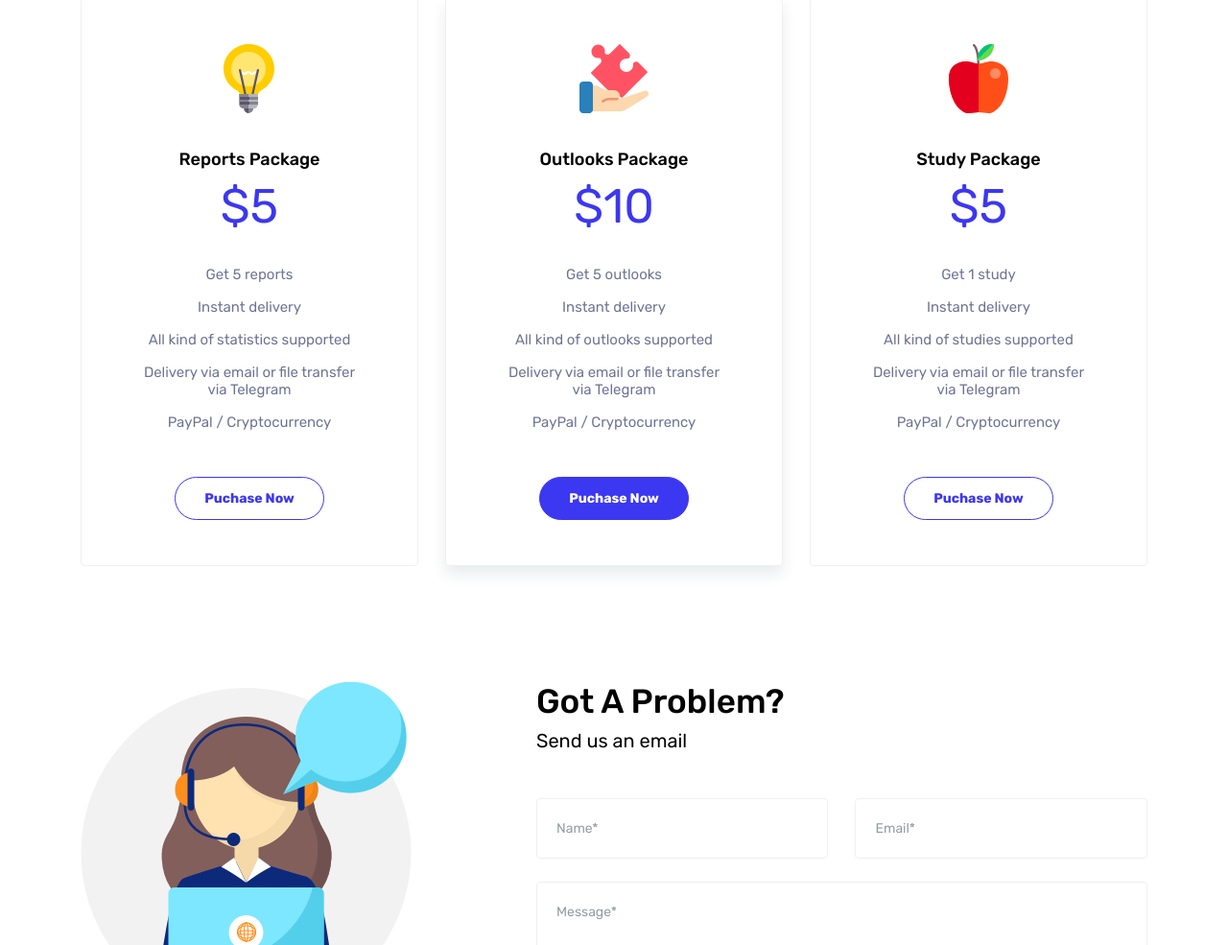
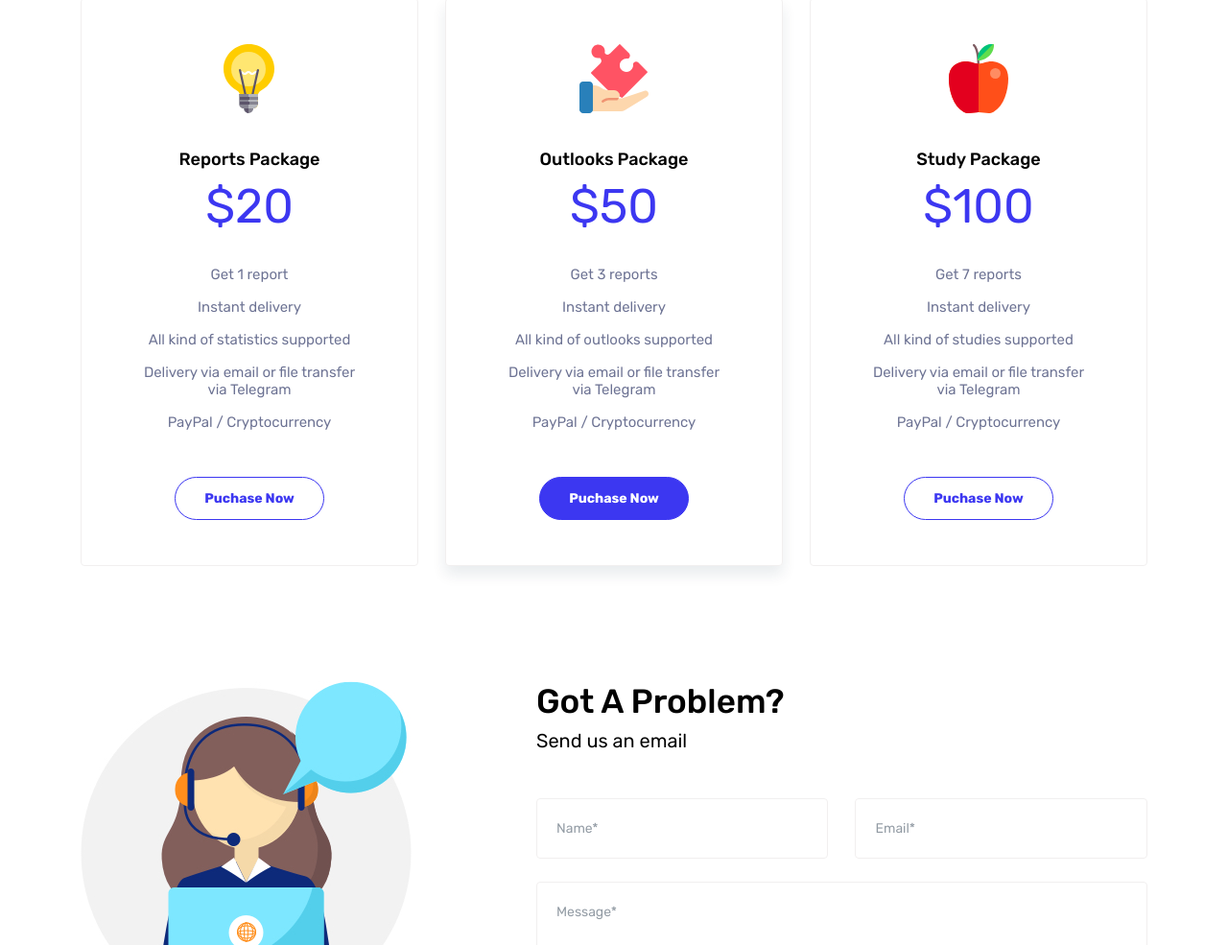
Before and after one commit to buyeuromonitor/buyeuromonitor.github.io, a website: page index.html in a window 1280 px wide. Shown: the part 3382-4367 px from the top of the page at 96% size. Drawn offline with Linux system fonts and the light colour scheme.

Commit message:
Update index.html

```diff
--- a/index.html
+++ b/index.html
@@ -408,9 +408,9 @@
 							<div class="pricing-box">
 								<img src="images/starter.svg" alt="starter">
 								<h6 class="font-weight-medium title-text">Reports Package</h6>
-								<h1 class="text-amount mb-4 mt-2">$5</h1>
+								<h1 class="text-amount mb-4 mt-2">$20</h1>
 								<ul class="pricing-list">
-									<li>Get 5 reports</li>
+									<li>Get 1 report</li>
 									<li>Instant delivery</li>
 									<li>All kind of statistics supported</li>
 									<li>Delivery via email or file transfer via Telegram</li>
@@ -423,9 +423,9 @@
 							<div class="pricing-box selected">
 								<img src="images/proffessional.svg" alt="starter">
 								<h6 class="font-weight-medium title-text">Outlooks Package</h6>
-								<h1 class="text-amount mb-4 mt-2">$10</h1>
+								<h1 class="text-amount mb-4 mt-2">$50</h1>
 								<ul class="pricing-list">
-									<li>Get 5 outlooks</li>
+									<li>Get 3 reports</li>
 									<li>Instant delivery</li>
 									<li>All kind of outlooks supported</li>
 									<li>Delivery via email or file transfer via Telegram</li>
@@ -438,9 +438,9 @@
 							<div class="pricing-box">
 								<img src="images/premium.svg" alt="starter">
 								<h6 class="font-weight-medium title-text">Study Package</h6>
-								<h1 class="text-amount mb-4 mt-2">$5</h1>
+								<h1 class="text-amount mb-4 mt-2">$100</h1>
 								<ul class="pricing-list">
-									<li>Get 1 study</li>
+									<li>Get 7 reports</li>
 									<li>Instant delivery</li>
 									<li>All kind of studies supported</li>
 									<li>Delivery via email or file transfer via Telegram</li>
```
